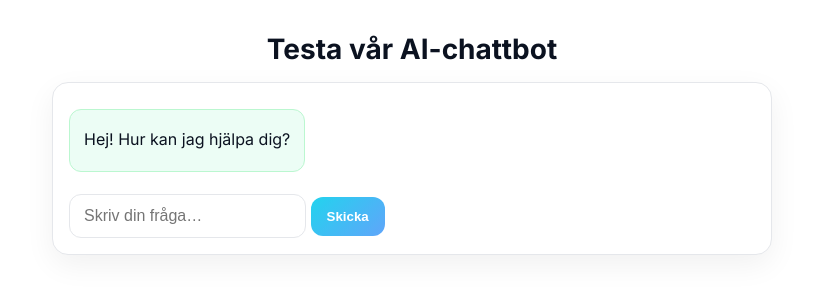
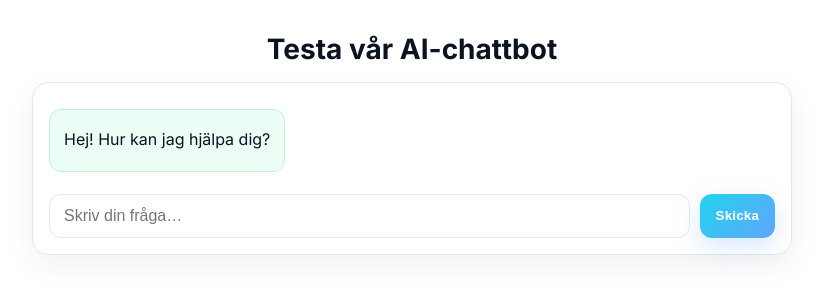
Before and after one commit to WestjahlConsulting/ai-chatbot-frontend, a plain HTML site: page index.html in a window 1280 px wide. Shown: the whole page, without its empty margins (228-1051 px from the left). Drawn offline with Linux system fonts and the light colour scheme.

Commit message:
moderniserat

```diff
--- a/index.html
+++ b/index.html
@@ -5,8 +5,7 @@
   <meta name="viewport" content="width=device-width, initial-scale=1"/>
   <title>BotJahl – Chat Widget</title>
   <link href="https://fonts.googleapis.com/css2?family=Inter:wght@400;600;700&display=swap" rel="stylesheet">
-  <!-- Viktigt: filnamnet ska matcha din repo-fil-ny (style.css) -->
-  <link rel="stylesheet" href="./style.css?v=2">
+  <link rel="stylesheet" href="./style.css">
 </head>
 <body>
   <main class="container">
--- a/style.css
+++ b/style.css
@@ -24,52 +24,42 @@ body{
   background:var(--bg);
   color:var(--fg);
 
-  /* Hård horisontell centrering + luft runt kanter */
   display:grid;
   grid-template-columns:minmax(0,1fr);
-  place-items:start center;         /* <— centrera horisontellt */
+  place-items:start center;
   padding:clamp(12px,2vw,28px);
 }
 
-/* NYTT: ge containern och chatkortet fasta maxbredder + centrering */
-.container{width:min(920px,100%);margin:0 auto;padding:0 12px}
+.container{width:min(980px,100%)}
+h1{font-size:28px;margin:6px 0 16px;text-align:center}
+
+/* Kortet */
 .chatcard{
-  width:min(720px,100%);
-  margin:0 auto;
+  width:min(760px, 100%);
+  margin-inline:auto;
   background:var(--card);
   border:1px solid var(--ring);
   border-radius:16px;
   box-shadow:0 10px 30px rgba(2,6,23,.06);
   padding:16px;
+  transition:box-shadow .2s ease, transform .12s ease;
 }
+.chatcard:hover{box-shadow:0 18px 48px rgba(2,6,23,.12)}
+.chatcard:active{transform:translateY(1px)}
 
-.wrap{
-  width:min(980px, 100%);           /* centreras av body-grid */
-  margin:0 auto;
-  padding:0 12px;
+/* Logg */
+.chatlog{
+  list-style:none;margin:0 0 12px;padding:0;
+  max-height:64vh;overflow:auto;scroll-behavior:smooth
 }
-h1{font-size:28px;margin:6px 0 16px;text-align:center}
-
-.card{
-  width:min(780px, 100%);           /* lite smalare kort */
-  margin-inline:auto;               /* extra säker centrering */
-  background:var(--card);
-  border:1px solid var(--ring);
-  border-radius:16px;
-  box-shadow:0 10px 30px rgba(2,6,23,.06);
-  padding:16px;
-}
-
-/* Chatlog */
-#chat{list-style:none;margin:0 0 12px;padding:0;max-height:64vh;overflow:auto;scroll-behavior:smooth}
-.msg{display:flex;margin:10px 0}
+.msg{display:flex;margin:10px 0;animation:slideIn .18s ease}
+@keyframes slideIn{from{transform:translateY(6px);opacity:.0}to{transform:none;opacity:1}}
 .msg .bubble{
   max-width:78%;
   padding:12px 14px;border-radius:12px;
   line-height:1.48;word-break:break-word;border:1px solid transparent;
 }
 @media (max-width:640px){ .msg .bubble{ max-width:90% } }
-
 .msg.bot  {justify-content:flex-start}
 .msg.user {justify-content:flex-end}
 .msg.bot  .bubble{background:var(--bot-bg);  border-color:var(--bot-border)}
@@ -89,17 +79,33 @@ h1{font-size:28px;margin:6px 0 16px;text-align:center}
 .bubble code{font-family:ui-monospace,Menlo,Consolas,monospace;background:#f3f4f6;border:1px solid #e5e7eb;border-radius:6px;padding:.15rem .35rem}
 .bubble pre{background:#f8fafc;border:1px solid #e5e7eb;border-radius:8px;padding:.6rem .7rem;overflow:auto}
 
-/* Input */
-.form-row{display:flex;gap:10px}
-#bot-input{flex:1;padding:12px 14px;border:1px solid var(--ring);border-radius:12px;font-size:16px}
-#bot-input:focus{outline:0;border-color:var(--accent)}
-#send-btn{padding:12px 16px;border:0;border-radius:12px;background:linear-gradient(135deg,var(--accent),var(--accent-2));color:#fff;font-weight:700;cursor:pointer}
+/* Inmatning */
+.chatbar{display:flex;gap:10px;margin-top:10px}
+#bot-input{
+  flex:1;padding:12px 14px;border:1px solid var(--ring);border-radius:12px;font-size:16px;
+  transition:border-color .12s ease, box-shadow .18s ease
+}
+#bot-input:focus{outline:0;border-color:var(--accent);box-shadow:0 0 0 3px rgba(34,211,238,.22)}
+#send-btn{
+  padding:12px 16px;border:0;border-radius:12px;
+  background:linear-gradient(135deg,var(--accent),var(--accent-2));
+  color:#fff;font-weight:800;cursor:pointer;letter-spacing:.2px;
+  box-shadow:0 8px 24px rgba(96,165,250,.25);
+  transition:transform .12s ease, box-shadow .2s ease, opacity .2s ease
+}
+#send-btn:hover{box-shadow:0 12px 32px rgba(96,165,250,.38)}
+#send-btn:active{transform:translateY(1px)}
 #send-btn:disabled{opacity:.6;cursor:default}
 
-/* Typing dots (om du använder dem) */
+/* Typing-indicator */
 .msg.bot.typing .bubble{min-width:56px}
 .dots{display:inline-flex;gap:6px;align-items:center}
 .dots i{width:7px;height:7px;border-radius:50%;background:#94a3b8;opacity:.4;animation:blink 1.1s infinite ease-in-out}
 .dots i:nth-child(2){animation-delay:.18s}
 .dots i:nth-child(3){animation-delay:.36s}
 @keyframes blink{0%,80%,100%{opacity:.25;transform:scale(.85)}40%{opacity:1;transform:scale(1)}}
+
+/* Reduced motion */
+@media (prefers-reduced-motion: reduce){
+  .chatcard,#send-btn,.msg{transition:none;animation:none}
+}
```
